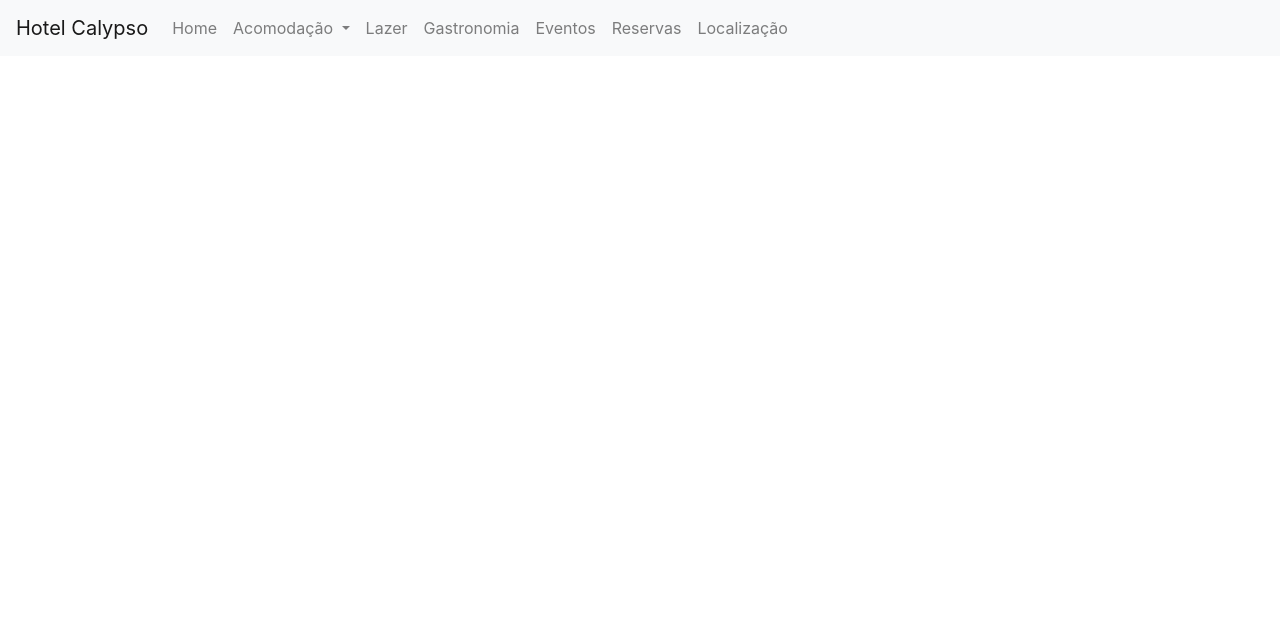
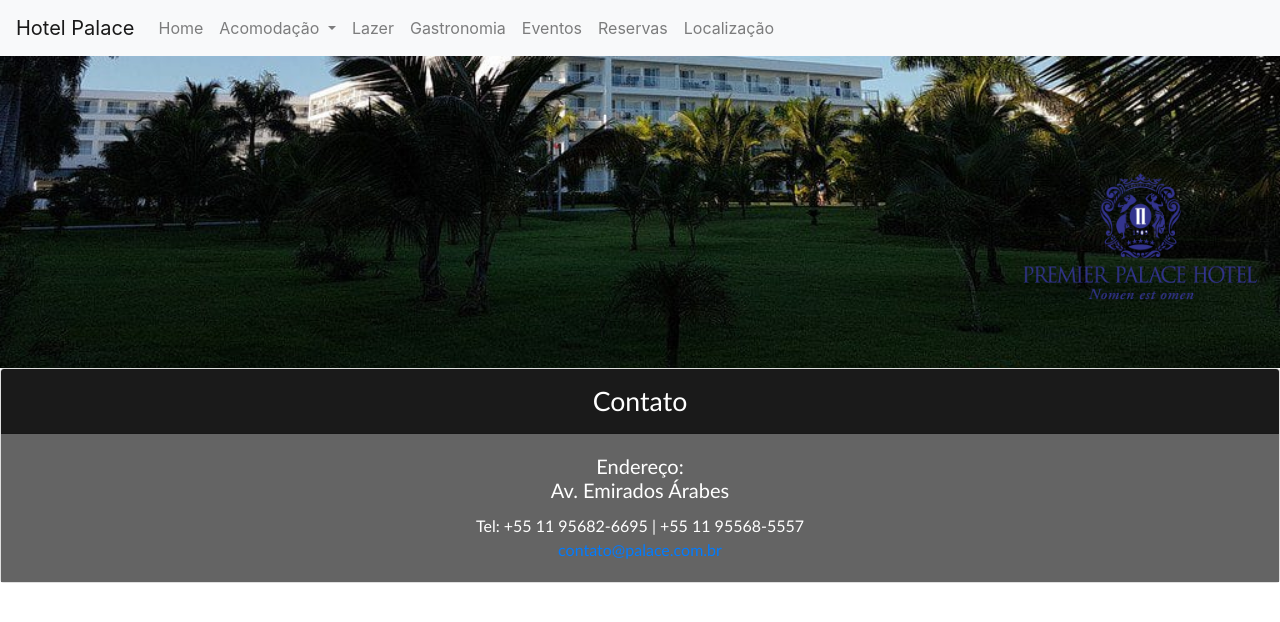
Before and after one commit to FelipeCanalli/hotel, a plain HTML site: page layout.html in a window 1280 px wide. Drawn offline with nearby package versions, Linux system fonts and the light colour scheme.

Commit message:
Finalização da página layout e inicio do arquivo de css

```diff
--- a/css/hotel.css
+++ b/css/hotel.css
@@ -0,0 +1,33 @@
+h1 {
+  opacity: 0;
+}
+
+header img {
+  width: 20%;
+  height: auto;
+  margin-left: 1000px;
+}
+
+header {
+  text-align: center;
+  background-image: url("../img/hotel6.jpg");
+  /* para ocupar todo o tamanho da tela no cabeçalho */
+  background-size: 100%;
+  background-position: 0 -560px;
+  transition: ease 2s;
+}
+
+footer .card-header {
+  background-color: rgb(26, 26, 26);
+  color: white;
+  text-align: center;
+  font-family: "Trebuchet MS";
+  font-size: 20pt;
+}
+
+footer .card-body {
+  background-color: rgb(100, 100, 100);
+  color: white;
+  text-align: center;
+  font-family: "Trebuchet MS";
+}
--- a/layout.html
+++ b/layout.html
@@ -4,7 +4,7 @@
     <meta charset="UTF-8" />
     <meta name="viewport" content="width=device-width, initial-scale=1.0" />
     <meta http-equiv="X-UA-Compatible" content="ie=edge" />
-    <title>Hotel</title>
+    <title>Hotel Palace</title>
     <!-- Css de origin bootstrap -->
     <link
       rel="stylesheet"
@@ -18,7 +18,7 @@
   <body>
     <!-- ######### INICIO DA BARRA DE NAVEGAÇÃO ######### -->
     <nav class="navbar navbar-expand-lg navbar-light bg-light">
-      <a class="navbar-brand" href="index.html">Hotel Calypso </a>
+      <a class="navbar-brand" href="index.html">Hotel Palace </a>
       <button
         class="navbar-toggler"
         type="button"
@@ -81,6 +81,36 @@
     </nav>
     <!-- ######### FIM DA BARRA DE NAVEGAÇÃO ######## -->
 
+    <header>
+      <h1>Hotel Palace</h1>
+      <img src="img/logo.png" alt="Hotel Palace" />
+    </header>
+
+    <main>
+      <!-- div.container-fluid + tab -->
+      <div class="container-fluid"></div>
+    </main>
+
+    <footer>
+      <!-- ######## INICIO do footer ########## -->
+      <div class="card">
+        <div class="card-header">
+          Contato
+        </div>
+        <div class="card-body">
+          <h5 class="card-title">Endereço:<br />Av. Emirados Árabes</h5>
+          <p class="card-text">
+            Tel: +55 11 95682-6695 | +55 11 95568-5557 <br />
+            <a href="mailto:contato@hotelpalace.com.br"
+              >contato@palace.com.br
+            </a>
+          </p>
+        </div>
+      </div>
+
+      <!-- ######### FIM do footer ########### -->
+    </footer>
+
     <!-- scripts de origem bootstrap -->
     <script
       src="https://code.jquery.com/jquery-3.4.1.slim.min.js"
```
Also changed, not shown: img/logo.png (added).
